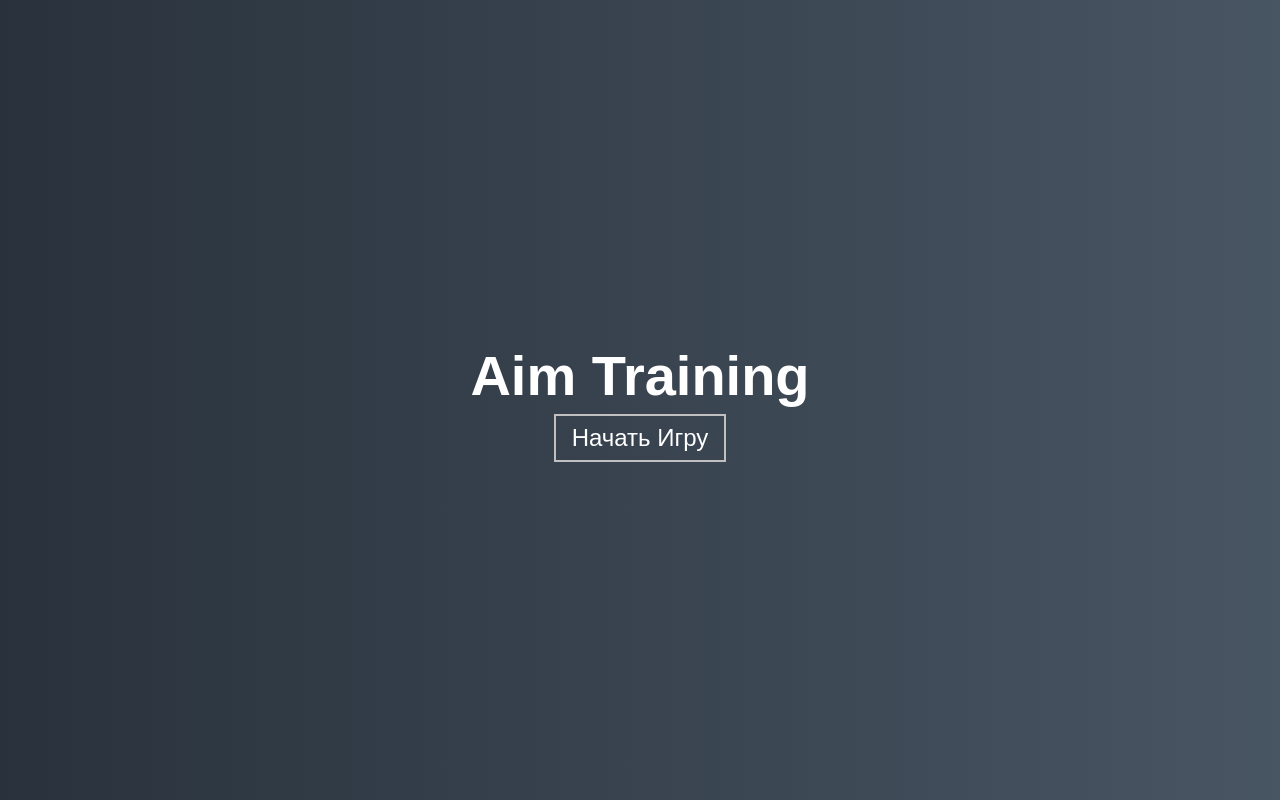
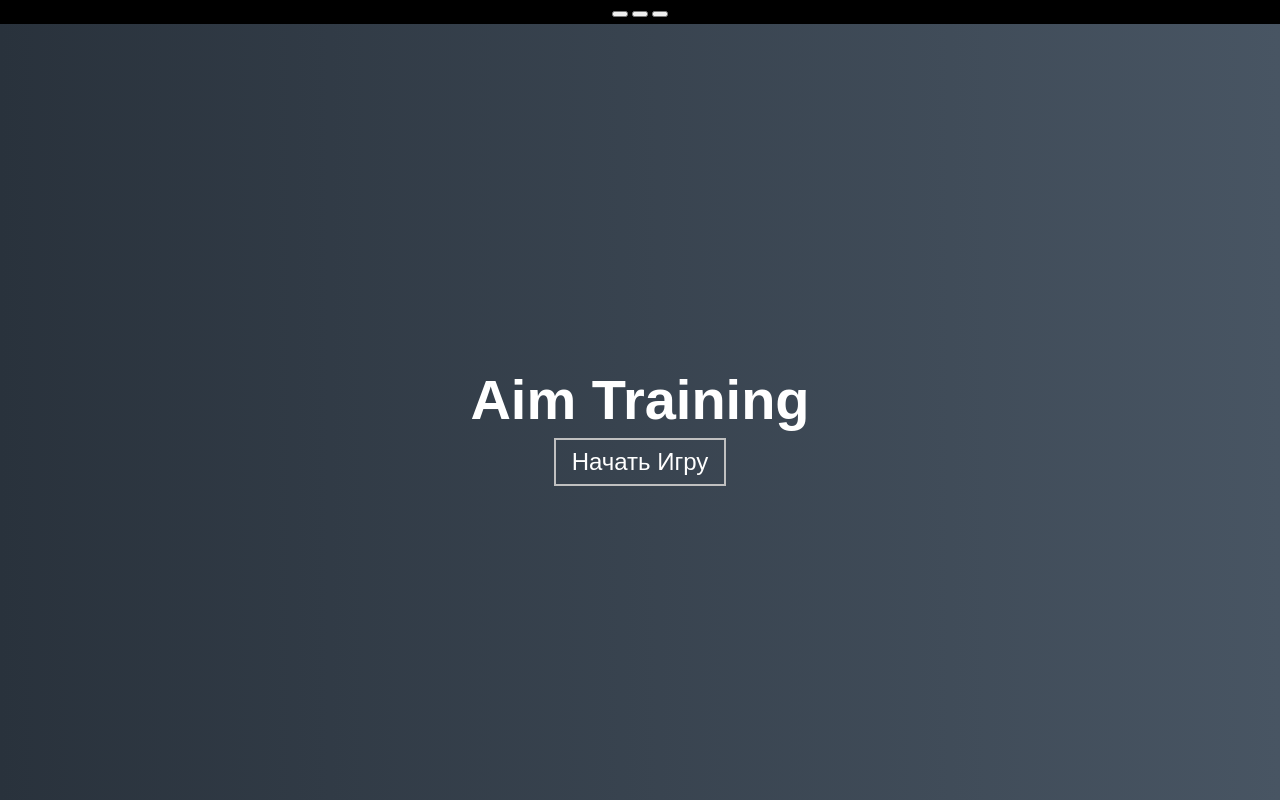
Before and after one commit to asmadeusx/fm-05-aim-game, a plain HTML site: page index.html in a window 1280 px wide. Shown: the top 800 px of the page. Drawn offline with Linux system fonts and the light colour scheme; a web font is replaced by a local one.

Commit message:
T010 + Optimization

```diff
--- a/index.html
+++ b/index.html
@@ -9,6 +9,14 @@
 </head>
 
 <body>
+  <div class="wrapper">
+    <div class="wrapper-colors">
+      <!-- Кнопки Генерируются из JS -->
+      <button></button>
+      <button></button>
+      <button></button>
+    </div>
+    <div class="wrapper-screens">
       <div class="screen" id="welcome">
         <h1>Aim Training</h1>
         <button class="start-btn" id="start-btn">Начать Игру</button>
@@ -35,7 +43,8 @@
           Вернуться на главную
         </button>
       </div>
-
+    </div>
+  </div>
   <script src="script.js"></script>
 </body>
 
--- a/script.js
+++ b/script.js
@@ -25,6 +25,7 @@ function randomColor() {
 
 //#region Добавление Кнопок для выбора параметров игры
 addTimeBtns();
+
 function addTimeBtns() {
     timeList.innerHTML = ``;
     let numBtns = 6;
@@ -40,6 +41,7 @@ function addTimeBtns() {
 }
 
 addDifficultBtns();
+
 function addDifficultBtns() {
     difficultList.innerHTML = ``;
     let numBtns = 3;
@@ -101,26 +103,36 @@ function decreaseTime() {
 
 function circleFading() {
     const circle = document.querySelector('.circle');
-    switch(difficult) {
+    if (circle) {
+        switch (difficult) {
             case 'Легко': {
+
                 circle.classList.add('circleFadingEasy');
-            setTimeout(() => {circle.classList.add('circleFaded');}, 5000);
+                setTimeout(() => {
+                    circle.classList.add('circleFaded');
+                }, 5000);
                 break;
             }
             case 'Нормально': {
                 circle.classList.add('circleFadingMedium');
-            setTimeout(() => {circle.classList.add('circleFaded');}, 4000);
+                setTimeout(() => {
+                    circle.classList.add('circleFaded');
+                }, 4000);
                 break;
             }
             case 'Сложно': {
                 circle.classList.add('circleFadingHard');
-            setTimeout(() => {circle.classList.add('circleFaded');}, 500);
+                setTimeout(() => {
+                    circle.classList.add('circleFaded');
+                }, 500);
                 break;
+            }
         }
     }
 }
 
 setInterval(removeFadedCircle, 200);
+
 function removeFadedCircle() {
     const circle = document.querySelector('.circle');
     if (circle && circle.classList.contains('circleFaded')) {
@@ -173,8 +185,7 @@ difficultList.addEventListener('click', (event) => {
     if (event.target.classList.contains('difficult-btn')) {
         difficult = (event.target.getAttribute('data-difficult'));
         screens[2].classList.add('up');
-        console.log(difficult);
-        switch(difficult) {
+        switch (difficult) {
             case 'Легко': {
                 size = 300;
                 break;
--- a/styles.css
+++ b/styles.css
@@ -13,13 +13,29 @@ body {
   text-align: center;
 }
 
-a {
-  color: #fff;
-  text-decoration: none;
+.wrapper {
+  display: flex;
+  flex-direction: column;
+  align-items: center;
+  justify-content: center;
+  height: 100vh;
+  width: 100vw;
 }
 
-a:hover {
-  color: #16D9E3;
+.wrapper-colors {
+  height: 25px;
+  width: 100vw;
+  background: black;
+  content: '';
+}
+
+.wrapper-screens {
+  overflow: hidden;
+  align-items: center;
+  justify-content: center;
+  height: 100vh;
+  width: 100vw;
+  background: black;
 }
 
 .start {
```
Lines whose indentation alone changed are shown as unchanged.
